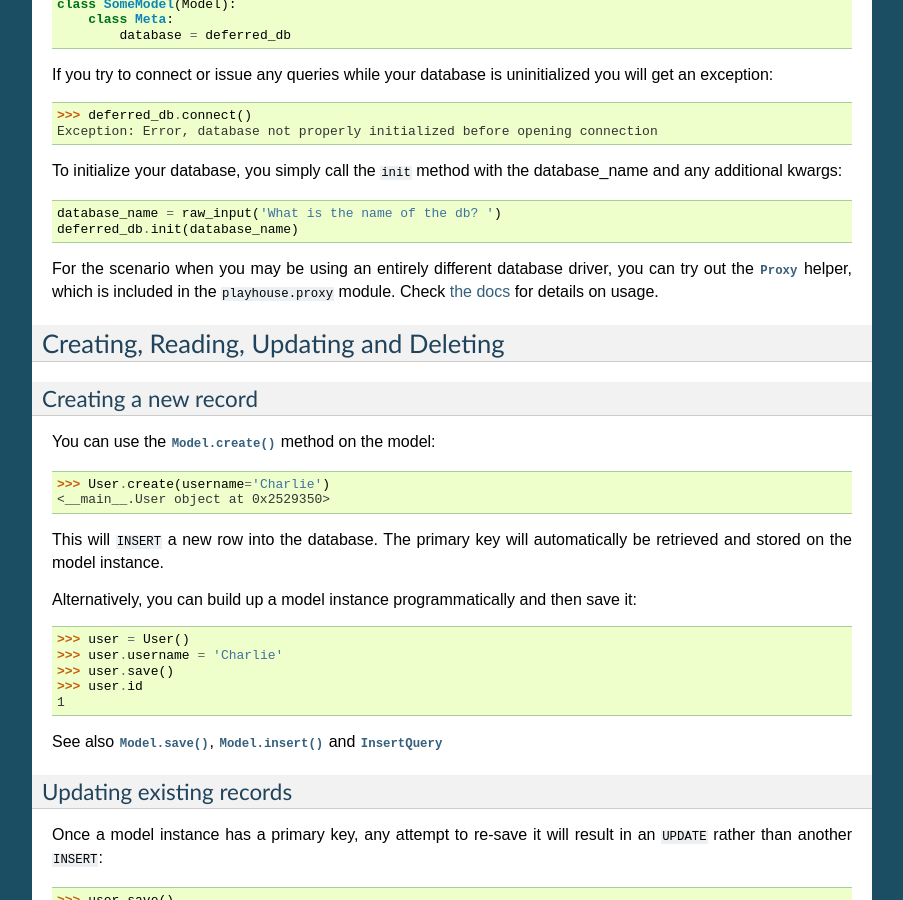
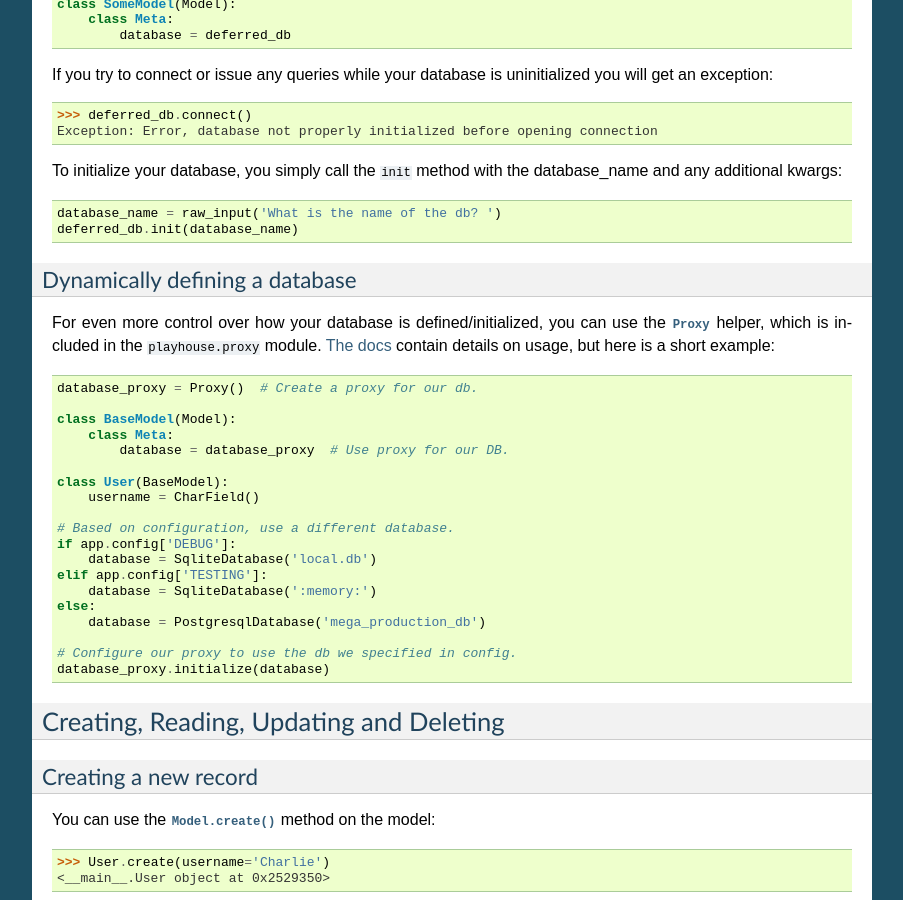
Before and after one commit to coleifer/peewee, a Sphinx documentation site: the page built from docs/peewee/cookbook.rst, in a window 1280 px wide and 900 px high, scrolled down 2795 px. Shown: the whole window, without its empty margins (198-1101 px from the left). Built offline with Sphinx 7.4.7, drawn with Linux system fonts in a browser that asks for light colours; some of the changed text lies outside the part shown.

Commit message:
Docs on proxy in cookbook, fixes #221

```diff
--- a/docs/peewee/cookbook.rst
+++ b/docs/peewee/cookbook.rst
@@ -220,9 +220,37 @@ and any additional kwargs:
     database_name = raw_input('What is the name of the db? ')
     deferred_db.init(database_name)
 
-For the scenario when you may be using an entirely different database driver,
-you can try out the :py:class:`Proxy` helper, which is included in the
-``playhouse.proxy`` module.  Check :ref:`the docs <proxy>` for details on usage.
+.. _dynamic_db:
+
+Dynamically defining a database
+^^^^^^^^^^^^^^^^^^^^^^^^^^^^^^^
+
+For even more control over how your database is defined/initialized, you can
+use the :py:class:`Proxy` helper, which is included in the ``playhouse.proxy``
+module.  :ref:`The docs <proxy>` contain details on usage, but here is a
+short example:
+
+.. code-block:: python
+
+    database_proxy = Proxy()  # Create a proxy for our db.
+
+    class BaseModel(Model):
+        class Meta:
+            database = database_proxy  # Use proxy for our DB.
+
+    class User(BaseModel):
+        username = CharField()
+
+    # Based on configuration, use a different database.
+    if app.config['DEBUG']:
+        database = SqliteDatabase('local.db')
+    elif app.config['TESTING']:
+        database = SqliteDatabase(':memory:')
+    else:
+        database = PostgresqlDatabase('mega_production_db')
+
+    # Configure our proxy to use the db we specified in config.
+    database_proxy.initialize(database)
 
 
 Creating, Reading, Updating and Deleting
```
